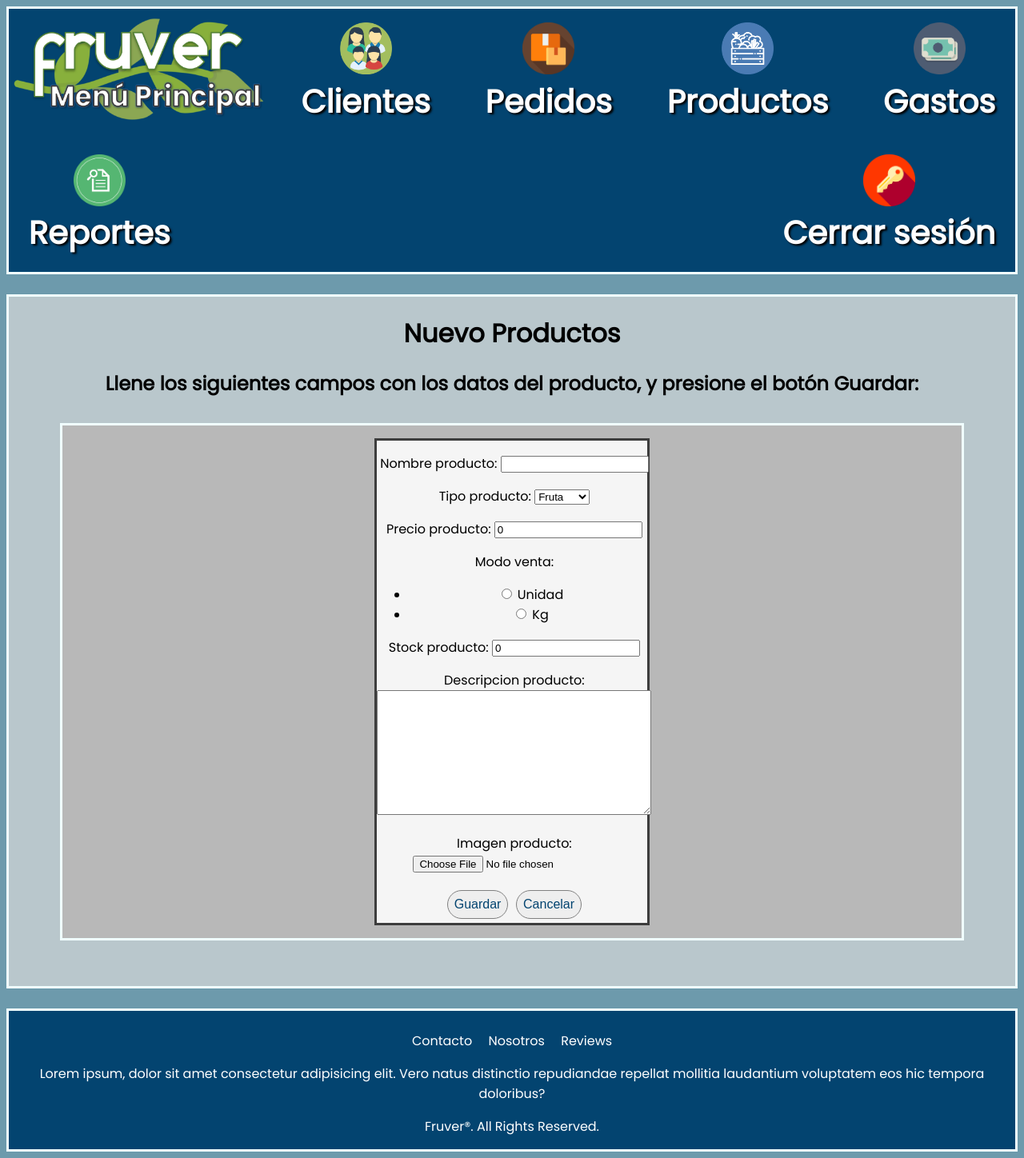
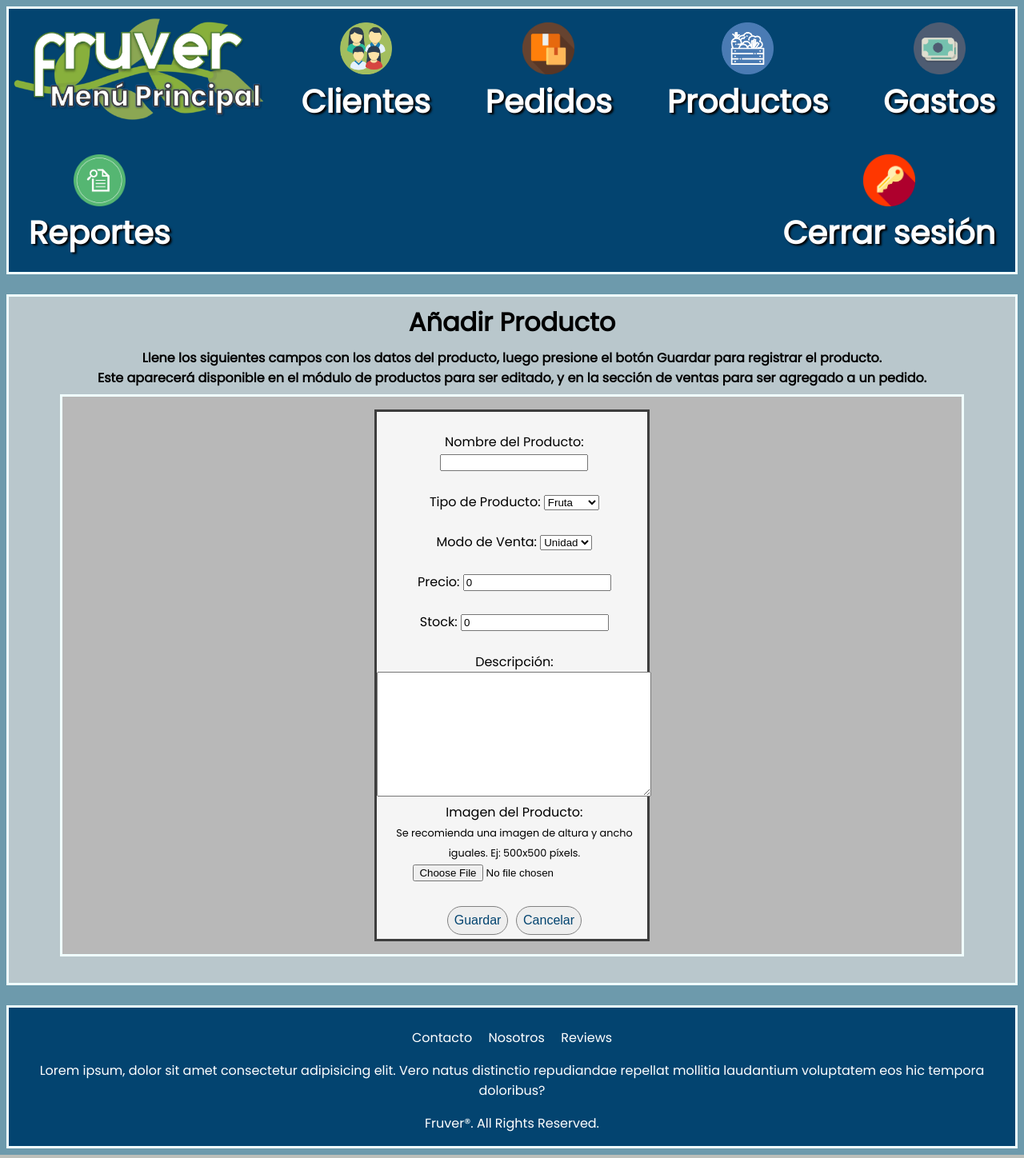
Before and after one commit to ZepFloyd/Fruver, a Django app: page /productos/agregarproducto/1 in a window 1280 px wide. Shown: the whole page at 80% size. Run offline with Django 3.2, Linux system fonts and the light colour scheme; the visitor is signed in with stand-in values (Sample User, id 1); some libraries are stand-ins or nearby versions.

Commit message:
Update 23
Finished the functionality to add a new product (Productos.views.agregarproducto). Now it's possible to fill in the form, add an image file and save it to the database. The app validates that it's in fact an image format, and will pop up an error message when it's not.

Added a stats section inside the products module (just the icon in the menu), which will show statistics about best sellers, etc.

```diff
--- a/Productos/forms.py
+++ b/Productos/forms.py
@@ -25,5 +25,5 @@ class FormularioProducto(forms.ModelForm):
 
         widgets = {
             'tipo_producto': forms.Select(choices=TIPO_PRODUCTO_CHOICES, attrs={'class': 'form-control'}),
-            'modo_venta': forms.RadioSelect(choices=MODO_VENTA_CHOICES, attrs={'class': 'form-control'})
+            'modo_venta': forms.Select(choices=MODO_VENTA_CHOICES, attrs={'class': 'form-control'})
         }
--- a/Productos/models.py
+++ b/Productos/models.py
@@ -4,11 +4,11 @@ from django.db import models
 class Producto(models.Model):
     nombre_producto = models.CharField(max_length=30)
     tipo_producto = models.CharField(max_length=20)
-    precio_producto = models.IntegerField(default=0)
+    precio_producto = models.PositiveIntegerField(default=0)
     modo_venta = models.CharField(max_length=30)
-    stock_producto = models.IntegerField(default=0)
+    stock_producto = models.PositiveIntegerField(default=0)
     descripcion_producto = models.TextField(max_length=350)
-    imagen_producto = models.ImageField(null=True, blank=True)
+    imagen_producto = models.ImageField(null=False, blank=False)
 
     def __str__(self):
         return self.nombre_producto
--- a/Productos/static/Productos/styles/agregarproducto.css
+++ b/Productos/static/Productos/styles/agregarproducto.css
@@ -2,11 +2,16 @@
 .container1 {
     display: flex;
     flex-flow: row wrap;
-    margin: 2rem 4rem;
+    margin: 0.5rem 4rem;
     justify-content: center;
     align-items: center;
     background-color: rgb(184, 184, 184);
     border: solid 0.2rem azure;
+}
+
+/*instrucciones para añadir el nuevo producto*/
+h1, h4 {
+    margin: 0.5rem;
 }
 
 /*divs para los submenús*/
@@ -28,6 +33,7 @@
     justify-content: center;
     align-items: center;
 }
+
 
 /*botón editar datos*/
 button {
--- a/Productos/templates/Productos/adminproductos.html
+++ b/Productos/templates/Productos/adminproductos.html
@@ -66,7 +66,7 @@
             <script>
                 Swal.fire({
                     "title": "{{message}}",
-                    "text": "Ya puede visualizar el producto al realizar compras.",
+                    "text": "Ya puede visualizar el producto al realizar compras, y editar sus datos desde el Módulo de Productos.",
                     "icon": "success",
                     "confirmButtonColor": "green"
                 })
--- a/Productos/templates/Productos/agregarproducto.html
+++ b/Productos/templates/Productos/agregarproducto.html
@@ -8,13 +8,30 @@
 {% endblock stylesheet %}
 
 {% block content %} <!-- agrega las sgtes. líneas de código dentro del bloque a la plantilla -->
-    <h1>Nuevo Productos</h1>
-    <h2>Llene los siguientes campos con los datos del producto, y presione el botón Guardar:</h2>
+    <h1>Añadir Producto</h1>
+    <h4>Llene los siguientes campos con los datos del producto, luego presione el botón Guardar para registrar el producto.<br>
+        Este aparecerá disponible en el módulo de productos para ser editado, y en la sección de ventas para ser agregado a un pedido.
+    </h4>
     <container class="container1" >
         <div class="caja1">
             <form action="" method="POST" id="productform" enctype="multipart/form-data">
                 {% csrf_token %}
-                {{form.as_p}}
+                <br>
+                <label for="nombre_producto">Nombre del Producto:</label>
+                {{form.nombre_producto}}<br><br>
+                <label for="tipo_producto">Tipo de Producto:</label>
+                {{form.tipo_producto}}<br><br>
+                <label for="modo_venta">Modo de Venta:</label>
+                {{form.modo_venta}}<br><br>
+                <label for="precio_producto">Precio:</label>
+                {{form.precio_producto}}<br><br>
+                <label for="stock_producto">Stock:</label>
+                {{form.stock_producto}}<br><br>
+                <label for="descripcion_producto">Descripción:</label><br>
+                {{form.descripcion_producto}}<br>
+                <label for="imagen_producto">Imagen del Producto:</label><br>
+                <span style="font-size: 0.8rem">Se recomienda una imagen de altura y ancho iguales. Ej: 500x500 píxels.</span><br>
+                {{form.imagen_producto}}<br><br>
             </form>
             <div class="caja1-1">
                 <button type="submit" form="productform">Guardar</button>
@@ -23,3 +40,24 @@
         </div>
     </container><br>
 {% endblock content %}
+
+
+<!-- accedemos al atributo errors de la clase Form (viene con Django). Este atributo es un diccionario,
+    cuyas keys son el nombre del campo dónde ocurrió el error, y los values son c/u una lista de strings que representan los errores,
+    ya que cada campo podría tener más de 1 tipo de error -->
+    {% block messages %}
+    {% if form.errors %}
+        {% for error in form.errors.values %}
+            {% for message in error %}
+                <script>
+                    Swal.fire({
+                            "title": "Error",
+                            "text": "{{message}}",
+                            "icon": "error",
+                            "confirmButtonColor": "firebrick"
+                    })
+                </script>
+            {% endfor %}
+        {% endfor %}
+    {% endif %}
+{% endblock messages %}
--- a/Productos/views.py
+++ b/Productos/views.py
@@ -46,7 +46,7 @@ def agregarproducto(request, tipo_producto):
 
     form = FormularioProducto()
     if request.method == 'POST':
-        form = FormularioProducto(request.POST)
+        form = FormularioProducto(request.POST, request.FILES)
         tipo_producto = request.POST.get('tipo_producto')
         if form.is_valid():
             form.save()
```
Also changed, not shown: Productos/templates/Productos/productos.html (+7 -0 lines), Productos/migrations/0002_auto_20220522_1306.py (added), Productos/static/Productos/images/function/stats.png (added), Productos/static/Productos/images/granada.jpg (added), Productos/static/Productos/images/uvaroja.jpg (added).
